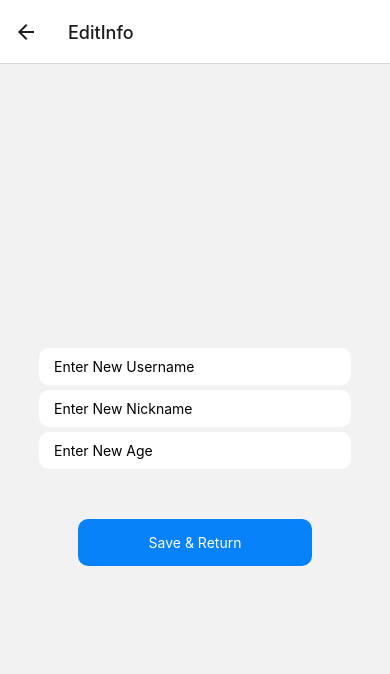
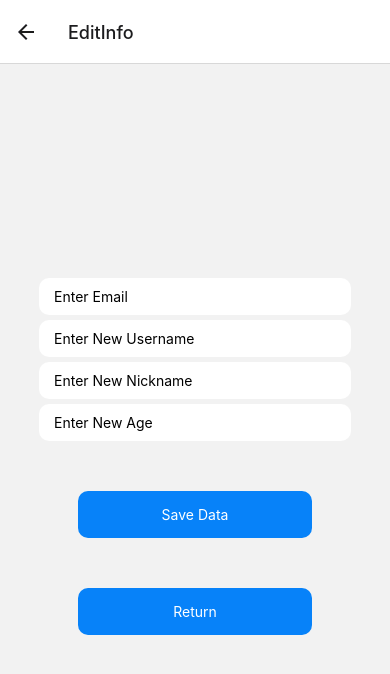
Before and after one commit to A111EXN/my-app, a React Native app: screen /EditInfo in a window 390 px wide. Shown: the top 674 px of the page. Built offline with nearby package versions, Linux system fonts and the light colour scheme; no server answers.

Commit message:
linked the app with fire store.

```diff
--- a/screens/EditAccountScreen.js
+++ b/screens/EditAccountScreen.js
@@ -1,38 +1,70 @@
 import { StyleSheet, Text, TextInput, TouchableOpacity, View } from 'react-native'
 import React, { useState } from 'react'
 import { useNavigation } from '@react-navigation/native';
+import { collection, doc, setDoc, addDoc } from "firebase/firestore";
+import { db } from '../firebase';
 
 const EditAccountScreen = () => {
 
+  const [email,setEmail] =useState ('')
   const [username,setUsername] = useState ('')
   const [nickname,setNickname] = useState ('')
   const [age,setAge] = useState ('')
 
   const navigation = useNavigation()
 
+  function create () {
+    setDoc(doc(db, "user","test"), {
+      email: email,
+      username: username,
+      nickname: nickname,
+      age: age,
+    }).then(()=>{
+      console.log('succsses')
+    }).catch((error)=>{
+      console.log('error');
+    });;
+  }
+
   return (
     <View style={styles.container}>
       <View style={styles.inputContainer}>
       <TextInput
+      placeholder='Enter Email'
+      value={email}
+      style={styles.input}
+      onChangeText={(email)  => setEmail(email)}
+      />
+      <TextInput
       placeholder='Enter New Username'
+      value={username}
       style={styles.input}
-      onChangeText={text  => setUsername(text)}
+      onChangeText={(username)  => setUsername(username)}
       />
       <TextInput
       placeholder='Enter New Nickname'
+      value={nickname}
       style={styles.input}
-      onChangeText={text  => setNickname(text)}
+      onChangeText={(nickname)  => setNickname(nickname)}
       />
       <TextInput
       placeholder='Enter New Age'
+      value={age}
       style={styles.input}
-      onChangeText={text  => setAge(text)}
+      onChangeText={(age)  => setAge(age)}
       />
       </View>
       <TouchableOpacity
       style={styles.button}
+      onPress={create}
       >
-        <Text style={styles.buttonText} onPress={()=>{navigation.navigate("Login")}}>Save & Return</Text>
+        <Text style={styles.buttonText}>Save Data</Text>
+      </TouchableOpacity>
+      <TouchableOpacity
+      style={styles.button}
+      onPress={()=>{navigation.navigate("Login")}}
+      >
+      <Text style={styles.buttonText}>Return</Text>
       </TouchableOpacity>
     </View>
   )
```
